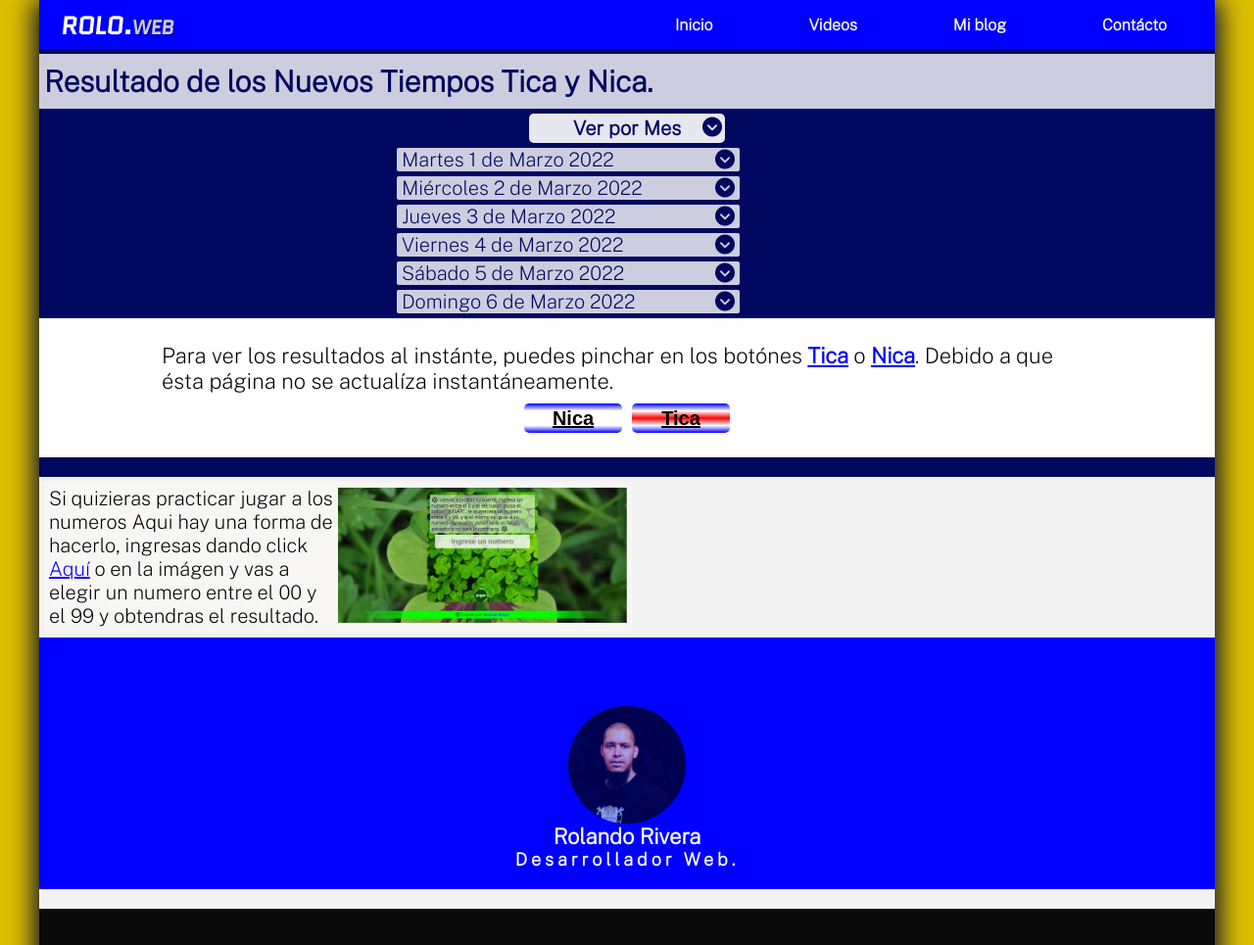
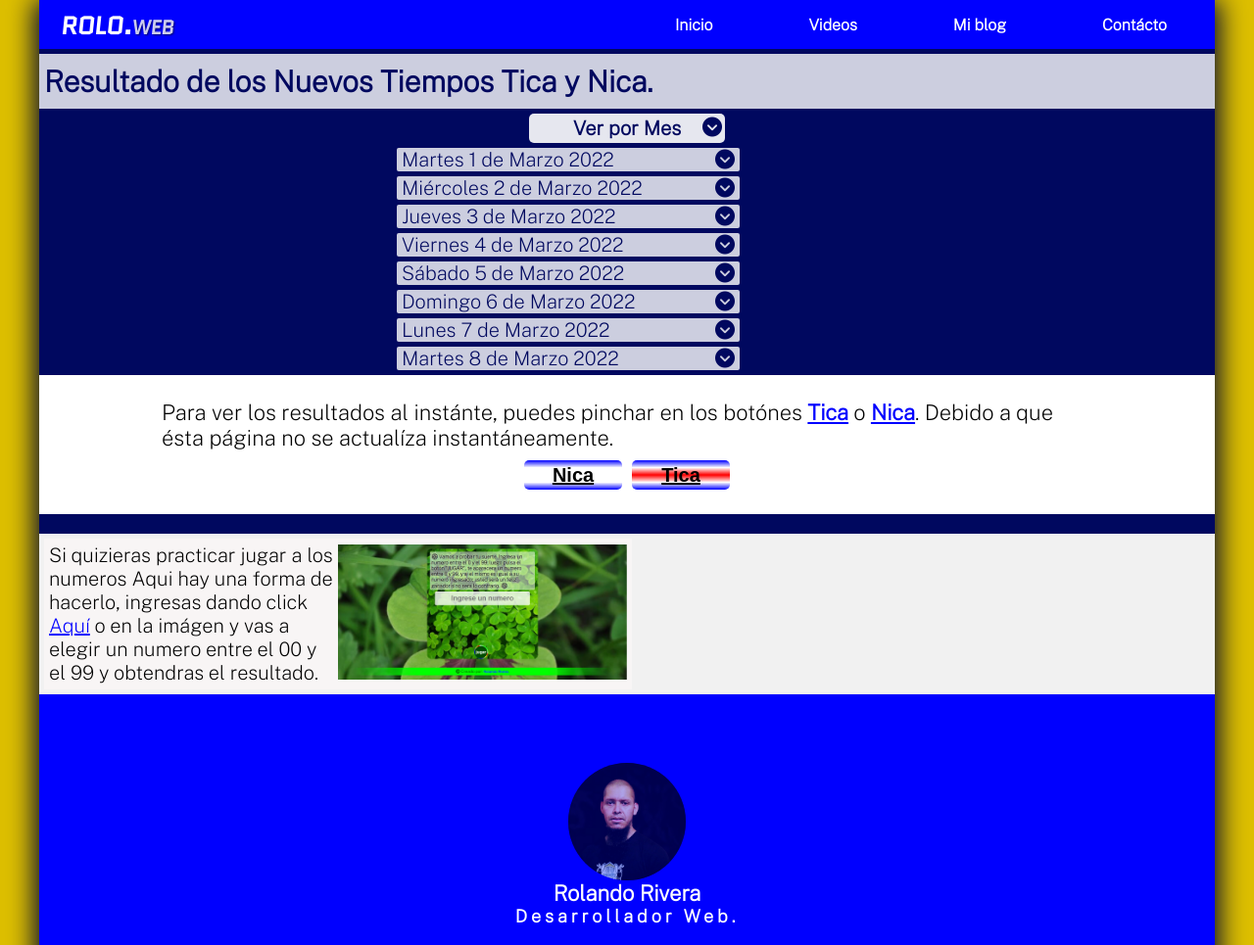
Before and after one commit to rolandoWe/roloweb, a PHP site: page /tiempos.php in a window 1280 px wide. Shown: the top 965 px of the page at 98% size. Run offline with PHP 8.4, Linux system fonts and the light colour scheme; some libraries are stand-ins or nearby versions.

Commit message:
Add files via upload

```diff
--- a/tiemXmes/tiempoMarzo2022.php
+++ b/tiemXmes/tiempoMarzo2022.php
@@ -269,3 +269,93 @@
         </div>
 
 </div>
+<div class="grupo_datos marzo">
+        <p class="flecha">Lunes 7 de Marzo 2022<i class="fas fa-chevron-circle-down"></i></p>
+        <div class="datos">
+            <p>Nicaragua</p>
+            <table class="tabla">
+                <tr>
+                    <td>11 am</td>
+                    <td>Salió</td>
+                    <td>89</td>
+                </tr>
+                <tr>
+                    <td>3 pm</td>
+                    <td>Salió</td>
+                    <td>64</td>
+                </tr>
+                 <!-- <tr>
+                    <td>6 pm</td>
+                    <td>Salió</td>
+                    <td>23</td>
+                </tr>       -->
+                <tr>
+                    <td>9 pm</td>
+                    <td>Salió</td>
+                    <td>67</td>
+                </tr>
+            </table>
+            <p>Costa Rica</p>
+            <table class="tabla">
+               <tr>
+                   <td>1 pm</td>
+                   <td>Salió</td>
+                   <td>61</td>
+                   <td class="col_celda"> <span class="bola_R">Bola</span> </td>
+               </tr>
+               <tr>
+                   <td>7 pm</td>
+                   <td>Salió</td>
+                   <td>98</td>
+                   <td class="col_celda"> <span class="bola_B">Bola</span> </td>
+               </tr>
+
+            </table>
+        </div>
+
+</div>
+<div class="grupo_datos marzo">
+        <p class="flecha">Martes 8 de Marzo 2022<i class="fas fa-chevron-circle-down"></i></p>
+        <div class="datos">
+            <p>Nicaragua</p>
+            <table class="tabla">
+                <tr>
+                    <td>11 am</td>
+                    <td>Salió</td>
+                    <td>09</td>
+                </tr>
+                <tr>
+                    <td>3 pm</td>
+                    <td>Salió</td>
+                    <td>86</td>
+                </tr>
+                <tr>
+                    <td>6 pm</td>
+                    <td>Salió</td>
+                    <td>99</td>
+                </tr>
+                <tr>
+                    <td>9 pm</td>
+                    <td>Salió</td>
+                    <td>44</td>
+                </tr>
+            </table>
+            <p>Costa Rica</p>
+            <table class="tabla">
+               <tr>
+                   <td>1 pm</td>
+                   <td>Salió</td>
+                   <td>04</td>
+                   <td class="col_celda"> <span class="bola_R">Bola</span> </td>
+               </tr>
+               <tr>
+                   <td>7 pm</td>
+                   <td>Salió</td>
+                   <td>80</td>
+                   <td class="col_celda"> <span class="bola_B">Bola</span> </td>
+               </tr>
+
+            </table>
+        </div>
+
+</div>
```
